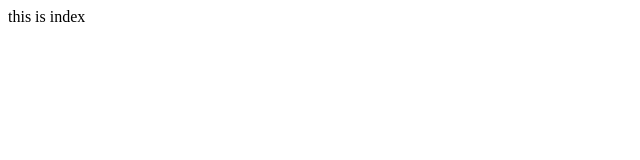
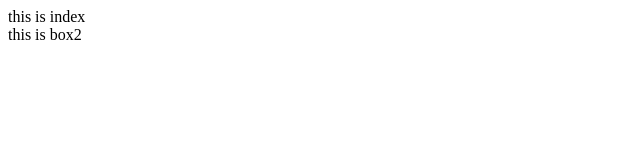
Before and after one commit to bruce3721180/new_project, a plain HTML site: page index.html in a window 1280 px wide. Shown: the full height of the page, 0-640 px from the left. Drawn offline with Linux system fonts and the light colour scheme.

Commit message:
add box2

```diff
--- a/index.html
+++ b/index.html
@@ -9,5 +9,9 @@
     <div class="box">
         this is index
     </div>
+
+    <div class="box2">
+        this is box2
+    </div>
 </body>
 </html>
```
